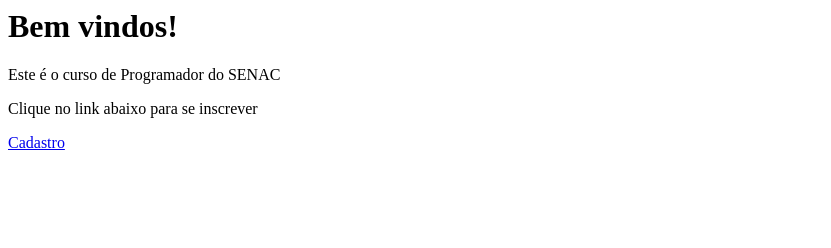
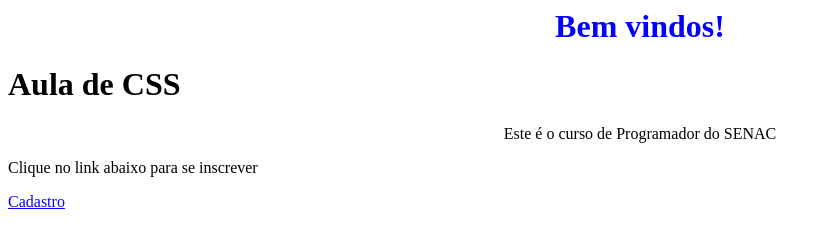
Before and after one commit to rogerioAnderson/curso, a plain HTML site: page index.html in a window 1280 px wide. Shown: the whole page, without its empty margins (0-831 px from the left). Drawn offline with Linux system fonts and the light colour scheme.

Commit message:
modified:   cadastro.html 	new file:   estilo.css 	modified:   index.html 	modified:   suceso.html

```diff
--- /dev/null
+++ b/estilo.css
@@ -0,0 +1,8 @@
+.textoRosa {
+    color:#0400ff;
+    text-align: center;
+}
+
+.centralizado{
+    text-align: center;
+}
--- a/index.html
+++ b/index.html
@@ -1,15 +1,16 @@
 <html> <!-- Inicio da declaração de um html-->
     <head> <!-- Inicio da declaração da head do arquivo -->
         <title>Aula 2</title> <!-- Título da página -->
+        <link rel="stylesheet" href="estilo.css"> <!-- Importação do arquivo de estilo -->
     </head>
     <body> <!-- Inicio da declaração do corpo do arquivo -->
-        <h1>Bem vindos!</h1> <!-- Cabeçalho -->
-
-        <p> <!-- Parágrafo -->
+        <h1 class="textoRosa" >Bem vindos!</h1> <!-- Cabeçalho -->
+         <h1>Aula de CSS</h1>
+        <p class="centralizado"> <!-- Parágrafo -->
             Este é o curso de Programador do SENAC
         </p>
-        <p>Clique no link abaixo para se inscrever</p>
-        <a href="cadastro.html">
+        <p >Clique no link abaixo para se inscrever</p>
+        <a class="textoRosa" href="cadastro.html">
             Cadastro
         </a> <!-- Link para a página de cadastro -->
     </body>
```
Also changed, not shown: cadastro.html (+4 -1 lines), suceso.html (+3 -0 lines).
